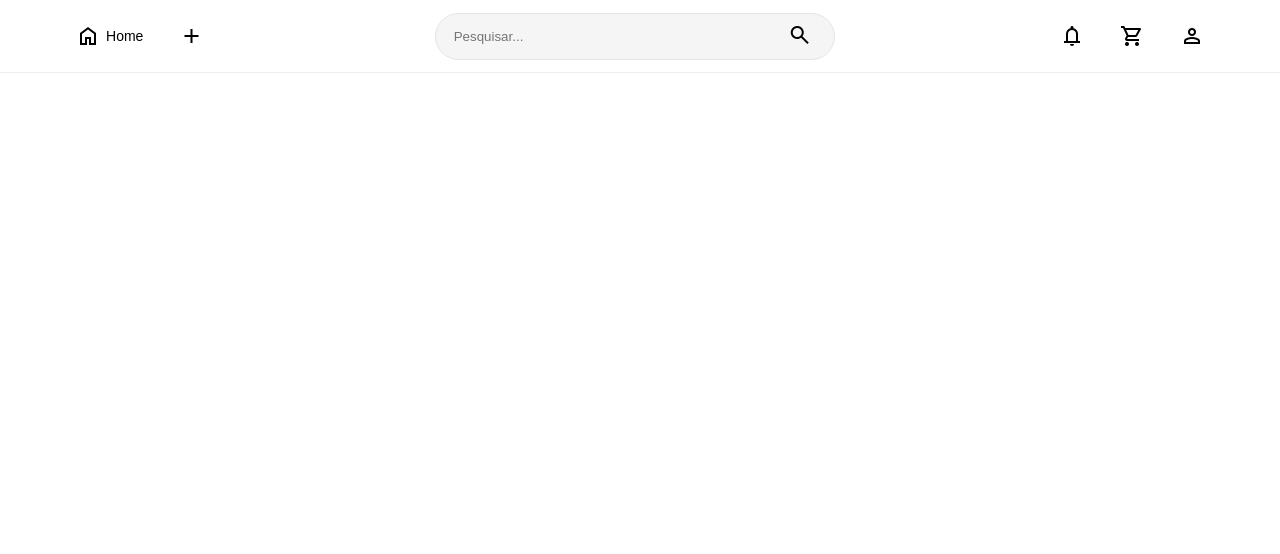
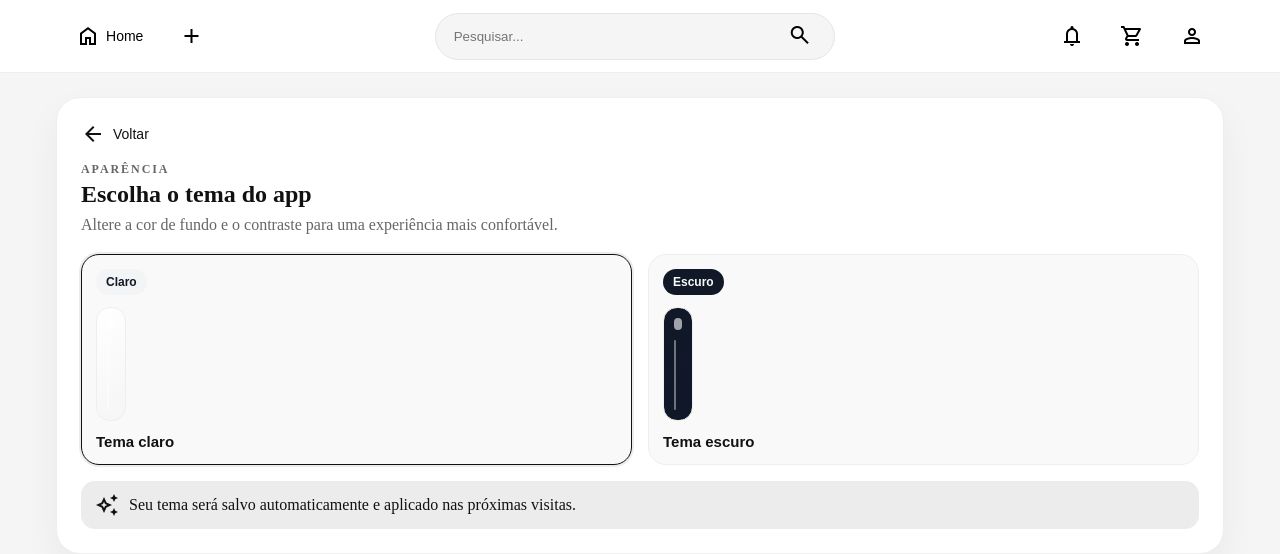
Before and after one commit to amandastss/Reveste-Frontend, a Vue app: page /aparencia in a window 1280 px wide. Shown: the top 554 px of the page. Built offline with nearby package versions, Linux system fonts and the light colour scheme; a web font is replaced by a local one.

Commit message:
FEAT: Implementação da página de aparência (tema) #33

```diff
--- a/src/App.vue
+++ b/src/App.vue
@@ -69,11 +69,14 @@ function closeMenu() {
   display: flex;
   flex-direction: column;
   min-height: 100vh;
+  background: var(--app-bg);
+  color: var(--text-color);
 }
 
 /* conteúdo principal */
 .content {
   flex: 1;
+  background: var(--app-bg);
 }
 
 /* centralização */
--- /dev/null
+++ b/src/assets/theme.css
@@ -0,0 +1,46 @@
+:root {
+  color-scheme: light;
+  --app-bg: #f5f5f5;
+  --surface-bg: #ffffff;
+  --surface-elevated: #f9f9f9;
+  --text-color: #111111;
+  --text-muted: #666666;
+  --border-color: #eeeeee;
+  --header-bg: #000000;
+  --header-text: #ffffff;
+  --accent: #111111;
+  --accent-soft: rgba(17, 17, 17, 0.08);
+  --shadow-color: rgba(0, 0, 0, 0.05);
+}
+
+:root[data-theme='dark'] {
+  color-scheme: dark;
+  --app-bg: #0f172a;
+  --surface-bg: #111827;
+  --surface-elevated: #1f2937;
+  --text-color: #f3f4f6;
+  --text-muted: #cbd5e1;
+  --border-color: rgba(255, 255, 255, 0.12);
+  --header-bg: #111827;
+  --header-text: #f9fafb;
+  --accent: #f59e0b;
+  --accent-soft: rgba(245, 158, 11, 0.2);
+  --shadow-color: rgba(0, 0, 0, 0.35);
+}
+
+body {
+  background: var(--app-bg);
+  color: var(--text-color);
+  transition: background-color 0.25s ease, color 0.25s ease;
+}
+
+#app {
+  min-height: 100vh;
+}
+
+button,
+input,
+select,
+textarea {
+  transition: background-color 0.25s ease, color 0.25s ease, border-color 0.25s ease;
+}
--- a/src/main.ts
+++ b/src/main.ts
@@ -2,6 +2,8 @@ import { createApp } from 'vue'
 import App from './App.vue'
 import { createPinia } from 'pinia'
 import router from './router'
+
+import './assets/theme.css'
 
 import { library } from '@fortawesome/fontawesome-svg-core'
 import { FontAwesomeIcon } from '@fortawesome/vue-fontawesome'
@@ -9,6 +11,16 @@ import { faEnvelope } from '@fortawesome/free-regular-svg-icons'
 import { faFacebookF, faGoogle, faApple } from '@fortawesome/free-brands-svg-icons'
 
 library.add(faEnvelope, faFacebookF, faGoogle, faApple)
+
+const savedTheme = localStorage.getItem('app-theme')
+const prefersDark = window.matchMedia('(prefers-color-scheme: dark)').matches
+const initialTheme = savedTheme === 'light' || savedTheme === 'dark'
+  ? savedTheme
+  : prefersDark
+    ? 'dark'
+    : 'light'
+
+document.documentElement.setAttribute('data-theme', initialTheme)
 
 const app = createApp(App)
 
--- a/src/router/index.ts
+++ b/src/router/index.ts
@@ -20,6 +20,7 @@ import PedidoDetalheView from '../views/PedidoDetalheView.vue'
 import CartView from '../views/CartView.vue'
 import ProdutoDetalheView from '../views/ProdutoDetalheView.vue'
 import ReviewsView from '../views/ReviewsView.vue'
+import AppearanceView from '../views/AppearanceView.vue'
 
 const router = createRouter({
   history: createWebHistory(),
@@ -97,6 +98,12 @@ const router = createRouter({
       props: true,
     },
     {
+      path: '/aparencia',
+      name: 'aparencia',
+      component: AppearanceView,
+    },
+
+    {
       path: '/suporte',
       name: 'suporte',
       component: () => import('@/views/SuporteView.vue'),
--- /dev/null
+++ b/src/views/AppearanceView.vue
@@ -0,0 +1,256 @@
+<script setup lang="ts">
+import { onMounted, ref } from 'vue'
+import { useRouter } from 'vue-router'
+
+const router = useRouter()
+const theme = ref<'light' | 'dark'>('light')
+
+function applyTheme(value: 'light' | 'dark') {
+  theme.value = value
+  document.documentElement.setAttribute('data-theme', value)
+  localStorage.setItem('app-theme', value)
+}
+
+function setTheme(value: 'light' | 'dark') {
+  applyTheme(value)
+}
+
+onMounted(() => {
+  const savedTheme = localStorage.getItem('app-theme')
+
+  if (savedTheme === 'light' || savedTheme === 'dark') {
+    applyTheme(savedTheme)
+    return
+  }
+
+  const prefersDark = window.matchMedia('(prefers-color-scheme: dark)').matches
+  applyTheme(prefersDark ? 'dark' : 'light')
+})
+</script>
+
+<template>
+  <div class="appearance-page">
+    <div class="appearance-card">
+      <button class="back-button" type="button" @click="router.back()">
+        <span class="material-symbols-outlined">arrow_back</span>
+        <span>Voltar</span>
+      </button>
+
+      <div class="appearance-header">
+        <p class="eyebrow">Aparência</p>
+        <h1>Escolha o tema do app</h1>
+        <p>Altere a cor de fundo e o contraste para uma experiência mais confortável.</p>
+      </div>
+
+      <div class="theme-options">
+        <button class="theme-card" :class="{ active: theme === 'light' }" type="button" @click="setTheme('light')">
+          <span class="chip chip-light">Claro</span>
+          <div class="theme-preview light-preview">
+            <div class="preview-top"></div>
+            <div class="preview-body">
+              <div class="preview-sidebar"></div>
+              <div class="preview-content">
+                <div class="preview-item"></div>
+                <div class="preview-item small"></div>
+              </div>
+            </div>
+          </div>
+          <strong>Tema claro</strong>
+        </button>
+
+        <button class="theme-card" :class="{ active: theme === 'dark' }" type="button" @click="setTheme('dark')">
+          <span class="chip chip-dark">Escuro</span>
+          <div class="theme-preview dark-preview">
+            <div class="preview-top"></div>
+            <div class="preview-body">
+              <div class="preview-sidebar"></div>
+              <div class="preview-content">
+                <div class="preview-item"></div>
+                <div class="preview-item small"></div>
+              </div>
+            </div>
+          </div>
+          <strong>Tema escuro</strong>
+        </button>
+      </div>
+
+      <div class="hint">
+        <span class="material-symbols-outlined">auto_awesome</span>
+        <p>Seu tema será salvo automaticamente e aplicado nas próximas visitas.</p>
+      </div>
+    </div>
+  </div>
+</template>
+
+<style scoped>
+.appearance-page {
+  padding: 24px 16px 80px;
+  min-height: calc(100vh - 80px);
+  background: var(--app-bg);
+  color: var(--text-color);
+}
+
+.appearance-card {
+  background: var(--surface-bg);
+  border: 1px solid var(--border-color);
+  border-radius: 24px;
+  padding: 24px;
+  box-shadow: 0 16px 36px var(--shadow-color);
+}
+
+.back-button {
+  display: inline-flex;
+  align-items: center;
+  gap: 8px;
+  border: none;
+  background: transparent;
+  color: var(--text-color);
+  cursor: pointer;
+  padding: 0;
+  margin-bottom: 16px;
+  font-size: 14px;
+}
+
+.appearance-header h1 {
+  font-size: 24px;
+  margin: 4px 0 8px;
+}
+
+.appearance-header p {
+  color: var(--text-muted);
+  margin: 0;
+}
+
+.eyebrow {
+  font-size: 12px;
+  font-weight: 700;
+  text-transform: uppercase;
+  letter-spacing: 0.16em;
+  color: var(--accent);
+  margin: 0;
+}
+
+.theme-options {
+  display: grid;
+  grid-template-columns: repeat(2, minmax(0, 1fr));
+  gap: 16px;
+  margin-top: 20px;
+}
+
+.theme-card {
+  border: 1px solid var(--border-color);
+  border-radius: 18px;
+  padding: 14px;
+  background: var(--surface-elevated);
+  color: var(--text-color);
+  display: flex;
+  flex-direction: column;
+  gap: 12px;
+  cursor: pointer;
+  text-align: left;
+}
+
+.theme-card.active {
+  border-color: var(--accent);
+  box-shadow: 0 0 0 2px var(--accent-soft);
+}
+
+.chip {
+  display: inline-flex;
+  align-items: center;
+  justify-content: center;
+  width: fit-content;
+  padding: 6px 10px;
+  border-radius: 999px;
+  font-size: 12px;
+  font-weight: 700;
+}
+
+.chip-light {
+  background: #f3f4f6;
+  color: #111827;
+}
+
+.chip-dark {
+  background: #111827;
+  color: #f9fafb;
+}
+
+.theme-preview {
+  border-radius: 14px;
+  padding: 10px;
+  border: 1px solid var(--border-color);
+}
+
+.light-preview {
+  background: linear-gradient(135deg, #ffffff 0%, #f5f5f5 100%);
+}
+
+.dark-preview {
+  background: linear-gradient(135deg, #111827 0%, #0f172a 100%);
+}
+
+.preview-top {
+  height: 12px;
+  border-radius: 999px;
+  background: rgba(255, 255, 255, 0.6);
+  margin-bottom: 10px;
+}
+
+.preview-body {
+  display: grid;
+  grid-template-columns: 28% 1fr;
+  gap: 8px;
+}
+
+.preview-sidebar,
+.preview-item {
+  border-radius: 10px;
+}
+
+.preview-sidebar {
+  background: rgba(255, 255, 255, 0.4);
+  min-height: 70px;
+}
+
+.preview-content {
+  display: flex;
+  flex-direction: column;
+  gap: 8px;
+}
+
+.preview-item {
+  height: 16px;
+  background: rgba(255, 255, 255, 0.7);
+}
+
+.preview-item.small {
+  width: 70%;
+}
+
+.theme-card strong {
+  font-size: 15px;
+}
+
+.hint {
+  margin-top: 16px;
+  padding: 12px 14px;
+  border-radius: 14px;
+  background: var(--accent-soft);
+  display: flex;
+  align-items: center;
+  gap: 10px;
+  color: var(--text-color);
+}
+
+.hint p {
+  margin: 0;
+  color: var(--text-color);
+}
+
+@media (max-width: 640px) {
+  .theme-options {
+    grid-template-columns: 1fr;
+  }
+}
+</style>
--- a/src/views/ProfileView.vue
+++ b/src/views/ProfileView.vue
@@ -118,10 +118,10 @@ function logout() {
 
 <style scoped>
 .profile-page {
-  background: #f5f5f5;
+  background: var(--app-bg);
   min-height: 100vh;
   font-family: "Montserrat", sans-serif;
-  color: black;
+  color: var(--text-color);
 
   display: flex;
   justify-content: center;
@@ -135,8 +135,8 @@ function logout() {
 
 /* HEADER */
 .profile-header {
-  background: black;
-  color: white;
+  background: var(--header-bg);
+  color: var(--header-text);
   padding: 40px 30px 20px;
   text-align: center;
   border-bottom-left-radius: 20px;
@@ -144,11 +144,11 @@ function logout() {
 }
 
 .account-card {
-  background: white;
+  background: var(--surface-bg);
   border-radius: 18px;
   padding: 20px;
   margin: 16px 0;
-  box-shadow: 0 14px 35px rgba(0, 0, 0, 0.05);
+  box-shadow: 0 14px 35px var(--shadow-color);
 }
 
 .account-card h3 {
@@ -168,24 +168,24 @@ function logout() {
 }
 
 .account-row span {
-  color: #666;
+  color: var(--text-muted);
 }
 
 .account-row strong {
-  color: #111;
+  color: var(--text-color);
 }
 
 .avatar {
   width: 80px;
   height: 80px;
-  background: #ccc;
+  background: var(--surface-elevated);
   border-radius: 50%;
   margin: 0 auto 10px;
   display: flex;
   align-items: center;
   justify-content: center;
   overflow: hidden;
-  color: #333;
+  color: var(--text-color);
   font-size: 28px;
   font-weight: 700;
 }
@@ -225,18 +225,18 @@ function logout() {
 }
 
 .menu-item {
-  background: white;
+  background: var(--surface-bg);
   padding: 16px;
   display: flex;
   justify-content: space-between;
   align-items: center;
   cursor: pointer;
-  border-bottom: 1px solid #eee;
+  border-bottom: 1px solid var(--border-color);
   transition: background 0.2s;
 }
 
 .menu-item:hover {
-  background: #f9f9f9;
+  background: var(--surface-elevated);
 }
 
 .left {
@@ -253,7 +253,7 @@ function logout() {
 
 .extra {
   font-size: 12px;
-  color: gray;
+  color: var(--text-muted);
 }
 
 .arrow {
```
